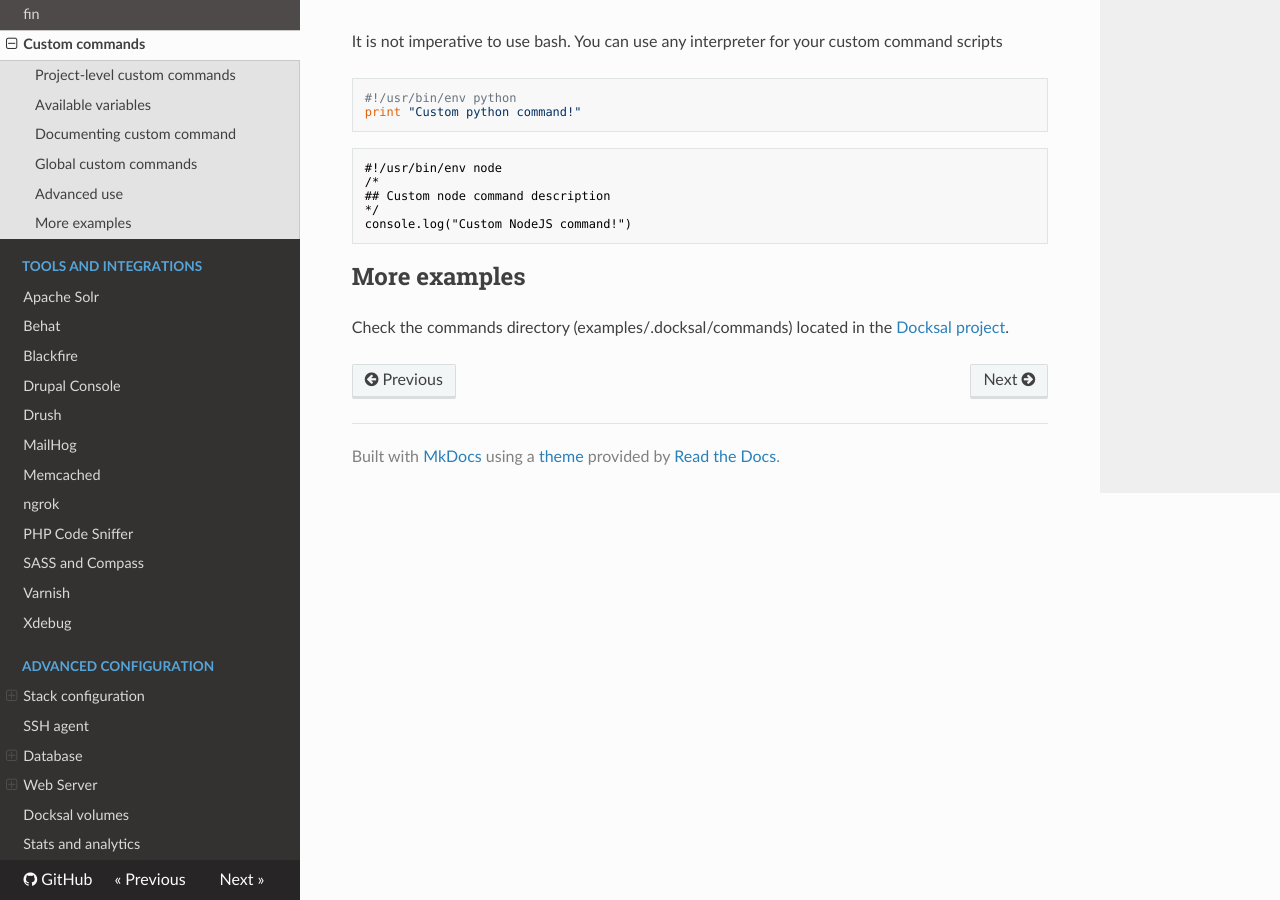
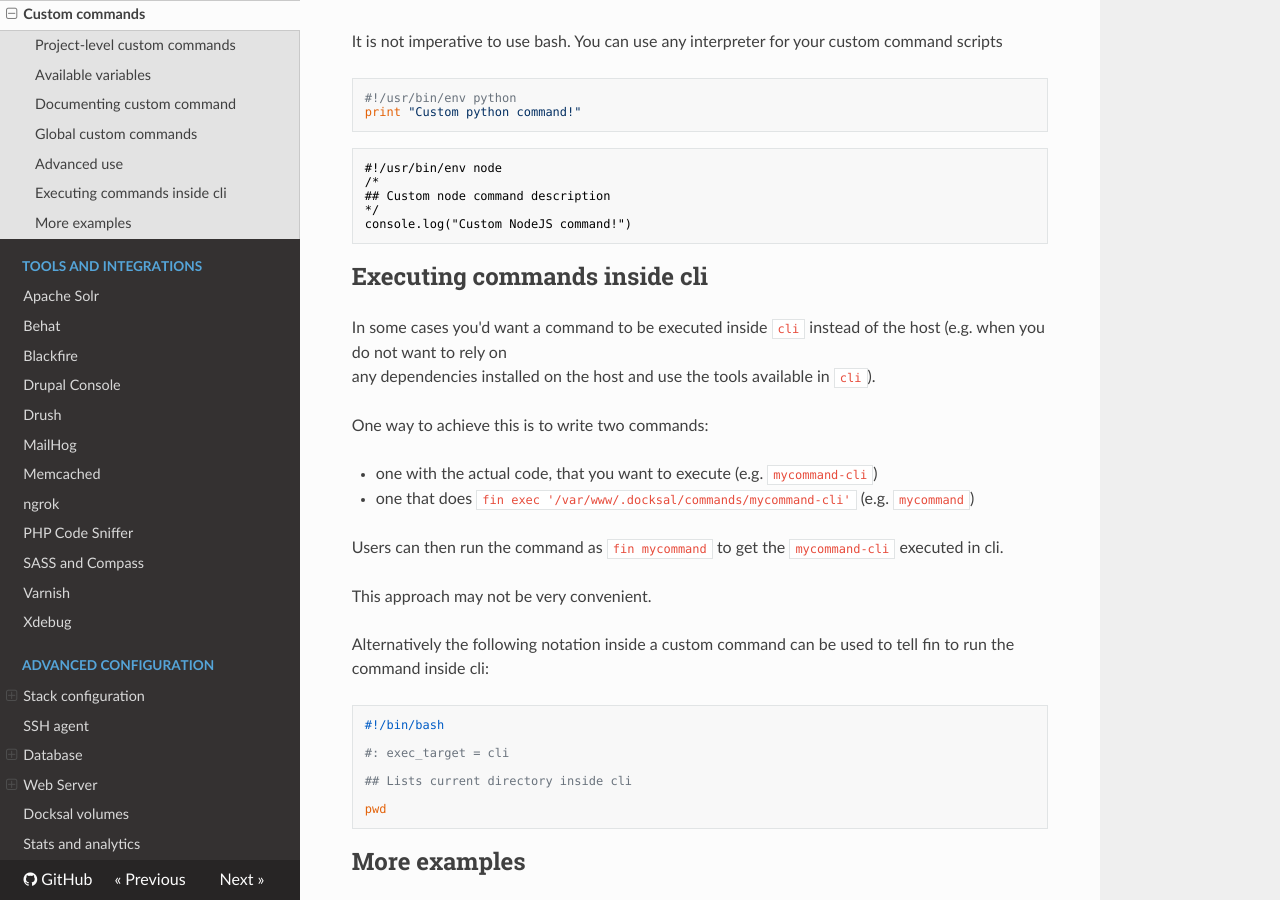
Before and after one commit to docksal/docksal, an MkDocs documentation site: the page built from docs/fin/custom-commands.md, in a window 1280 px wide and 900 px high, scrolled down 1727 px. Built offline with MkDocs 1.6.1, drawn with Linux system fonts in a browser that asks for light colours; nearby versions of some CDN libraries; old or Windows-style settings are respelled for this version of MkDocs.

Commit message:
1.20.0 Support for executing commands in cli instead of host
Add `#: exec_target = cli` in the header of the custom command to tell fin to execute the command within cli via fin exec

````diff
--- a/docs/fin/custom-commands.md
+++ b/docs/fin/custom-commands.md
@@ -90,6 +90,32 @@ print "Custom python command!"
 console.log("Custom NodeJS command!")
 ```
 
+## Executing commands inside cli
+
+In some cases you'd want a command to be executed inside `cli` instead of the host (e.g. when you do not want to rely on
+any dependencies installed on the host and use the tools available in `cli`).
+
+One way to achieve this is to write two commands:
+
+- one with the actual code, that you want to execute (e.g. `mycommand-cli`)
+- one that does `fin exec '/var/www/.docksal/commands/mycommand-cli'` (e.g. `mycommand`)
+
+Users can then run the command as `fin mycommand` to get the `mycommand-cli` executed in cli.
+
+This approach may not be very convenient.
+
+Alternatively the following notation inside a custom command can be used to tell fin to run the command inside cli:
+
+```bash
+#!/bin/bash
+
+#: exec_target = cli
+
+## Lists current directory inside cli
+
+pwd
+```
+
 ## More examples
 
 Check the commands directory (examples/.docksal/commands) located in the [Docksal project](https://github.com/docksal/docksal).
````
Also changed, not shown: 1 other file.
